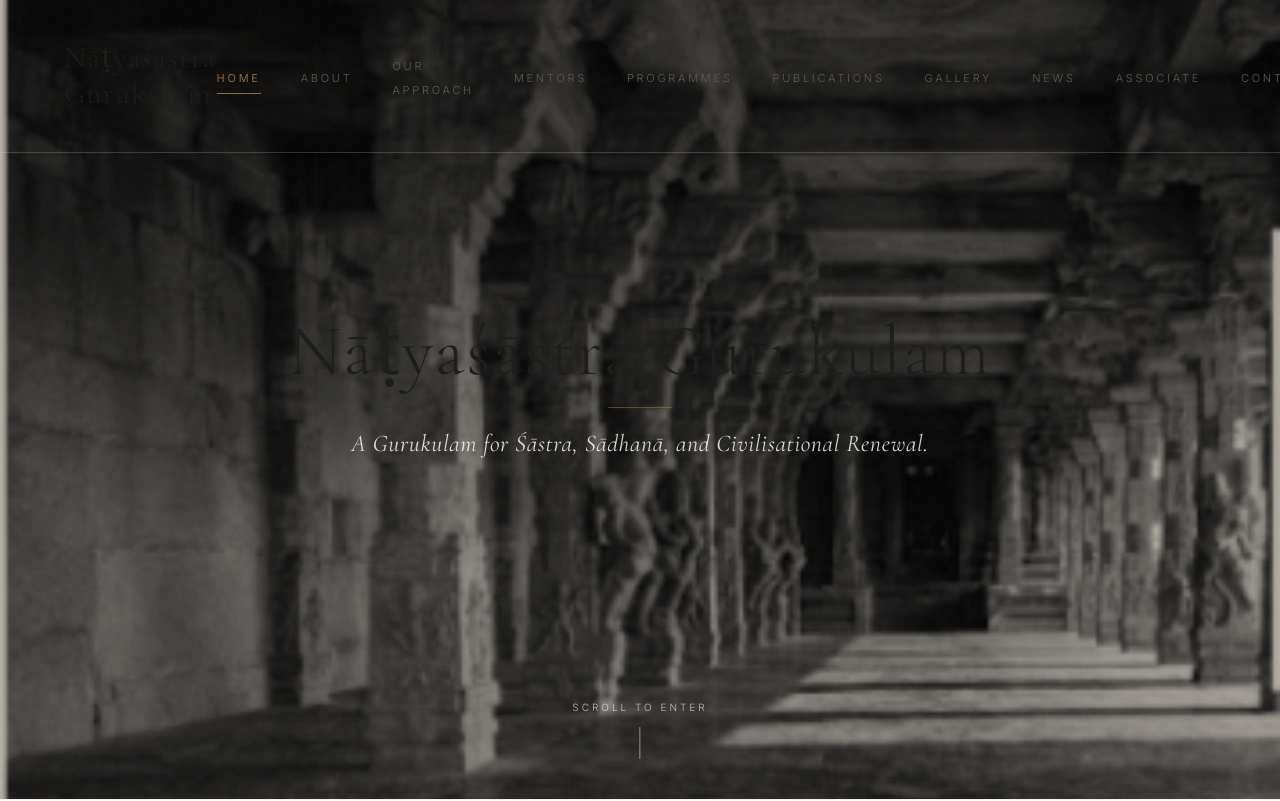
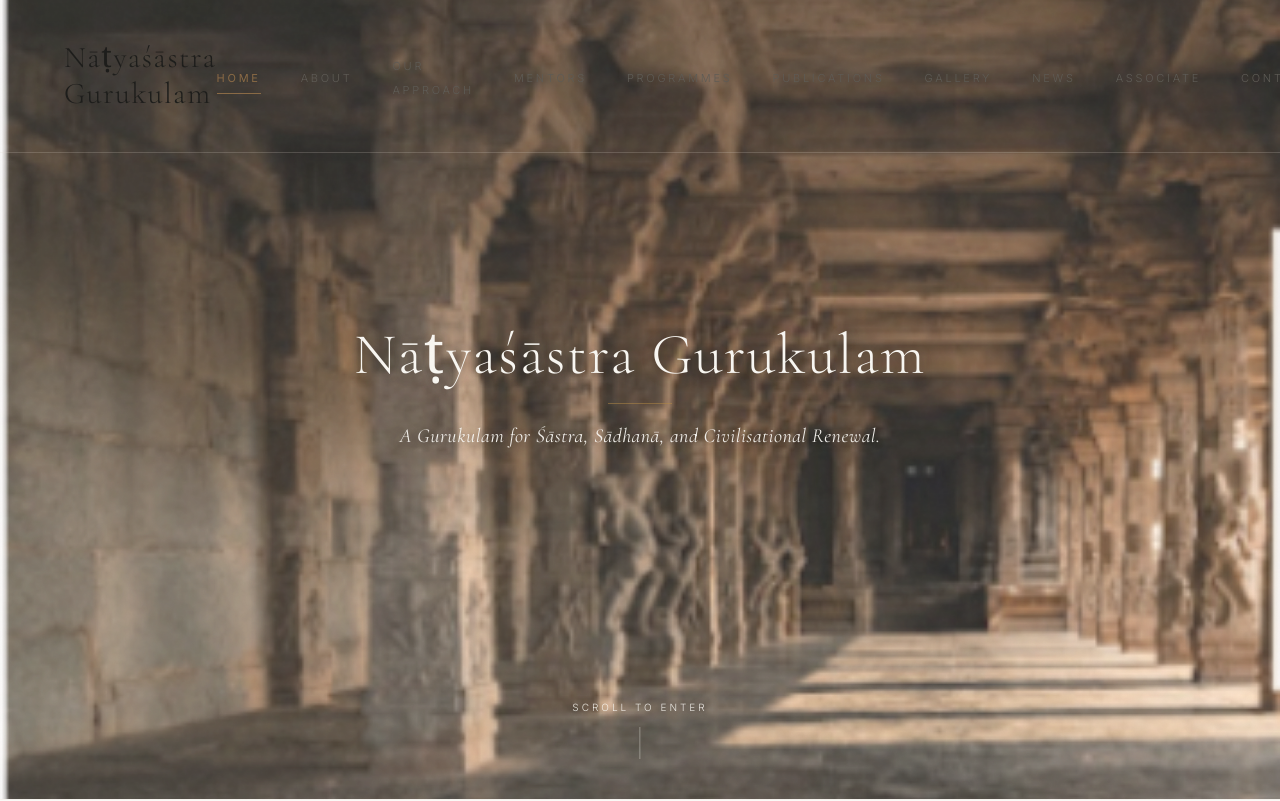
Before and after one commit to Smitpvt/Natyasastra, a React (Vite) app: page /#/ in a window 1280 px wide. Shown: the top 801 px of the page. Built offline with nearby package versions, Linux system fonts and the light colour scheme.

Commit message:
feat: implement Hero component with motion animations and editorial branding for the homepage

```diff
--- a/src/pages/Home/Hero.jsx
+++ b/src/pages/Home/Hero.jsx
@@ -5,35 +5,40 @@ import { HeadingXL, BodyLG } from '../../components/Typography';
 export const Hero = () => {
   return (
     <section className="relative w-full h-screen bg-bg-ivory flex items-center justify-center overflow-hidden border-b border-border-stone/20 select-none">
-      {/* Cinematic Full-screen Background Image */}
+      {/* Crisp Full-screen Background Image displaying daylight architecture */}
       <div className="absolute inset-0 w-full h-full z-0">
         <img
           src="/assets/images/corridor_clean.png"
           alt="Ancient Temple Mandapa Corridor with Carved Pillars"
-          className="w-full h-full object-cover filter grayscale contrast-[1.03] sepia-[0.08]"
+          className="w-full h-full object-cover"
         />
-        {/* 15% Warm Amber Overlay */}
-        <div className="absolute inset-0 bg-accent-bronze/15 mix-blend-multiply" />
-        {/* Subtle Darkening Overlay for Text Contrast */}
-        <div className="absolute inset-0 bg-black/25" />
+        {/* 15% Warm Ivory Overlay for a soft, warm atmosphere */}
+        <div className="absolute inset-0 bg-[#FAF8F5]/15 mix-blend-normal" />
       </div>
 
       {/* Centered Editorial Branding */}
       <div className="relative z-10 text-center px-6 max-w-4xl space-y-6">
         <motion.div
-          initial={{ opacity: 0, y: 15 }}
+          initial={{ opacity: 0, y: 12 }}
           animate={{ opacity: 1, y: 0 }}
           transition={{ duration: 1.5, ease: "easeOut" }}
           className="space-y-4"
         >
-          <HeadingXL className="text-bg-ivory tracking-[0.03em] font-light">
+          {/* Reduced by 20% to ~58px, styled in warm white with a soft text shadow for high contrast */}
+          <h1
+            className="font-serif text-4xl md:text-5xl lg:text-[58px] font-light tracking-[0.03em] text-[#F8F6F1] leading-[1.1]"
+            style={{ textShadow: '0 3px 12px rgba(29, 29, 27, 0.45)' }}
+          >
             Nāṭyaśāstra Gurukulam
-          </HeadingXL>
+          </h1>
 
-          {/* Thin separator line */}
-          <div className="w-16 h-[1px] bg-accent-gold/40 mx-auto my-4" />
+          {/* Thin gold separator line */}
+          <div className="w-16 h-[1px] bg-accent-gold/50 mx-auto my-4" />
 
-          <p className="font-serif italic text-bg-ivory/85 text-lg md:text-2xl tracking-wide max-w-2xl mx-auto leading-relaxed">
+          <p
+            className="font-serif italic text-[#F8F6F1]/95 text-lg md:text-xl tracking-wide max-w-2xl mx-auto leading-relaxed"
+            style={{ textShadow: '0 2px 8px rgba(29, 29, 27, 0.45)' }}
+          >
             A Gurukulam for Śāstra, Sādhanā, and Civilisational Renewal.
           </p>
         </motion.div>
@@ -41,14 +46,17 @@ export const Hero = () => {
 
       {/* Minimal Scroll to Enter Indicator */}
       <div className="absolute bottom-10 left-1/2 -translate-x-1/2 z-10 flex flex-col items-center gap-3">
-        <span className="font-sans text-[10px] uppercase tracking-[0.3em] text-bg-ivory/70 font-light">
+        <span
+          className="font-sans text-[10px] uppercase tracking-[0.3em] text-[#F8F6F1]/90 font-light"
+          style={{ textShadow: '0 1px 4px rgba(29, 29, 27, 0.4)' }}
+        >
           Scroll to Enter
         </span>
         <motion.div
           initial={{ height: 0, opacity: 0 }}
-          animate={{ height: 32, opacity: 0.5 }}
+          animate={{ height: 32, opacity: 0.6 }}
           transition={{ delay: 1.0, duration: 1.5, ease: "easeOut" }}
-          className="w-[1px] bg-bg-ivory"
+          className="w-[1px] bg-[#F8F6F1]/60"
         />
       </div>
     </section>
```
